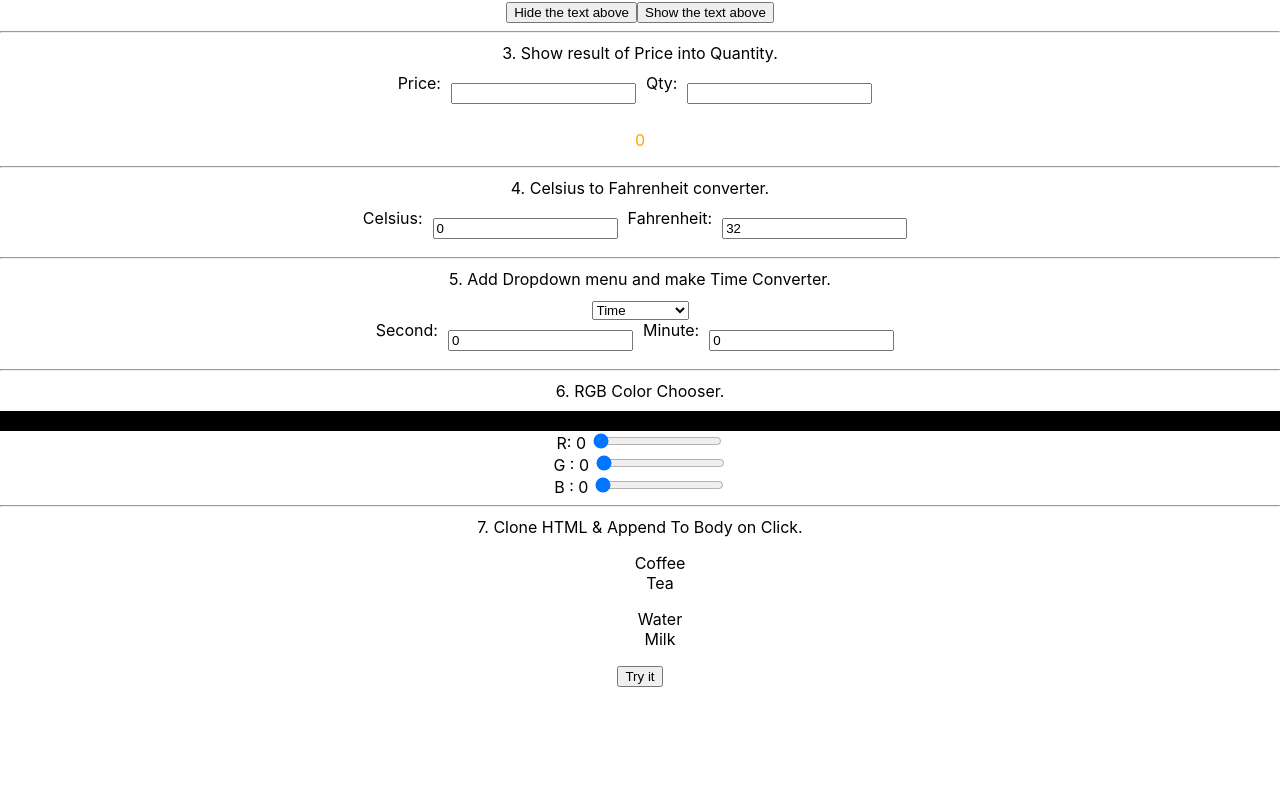
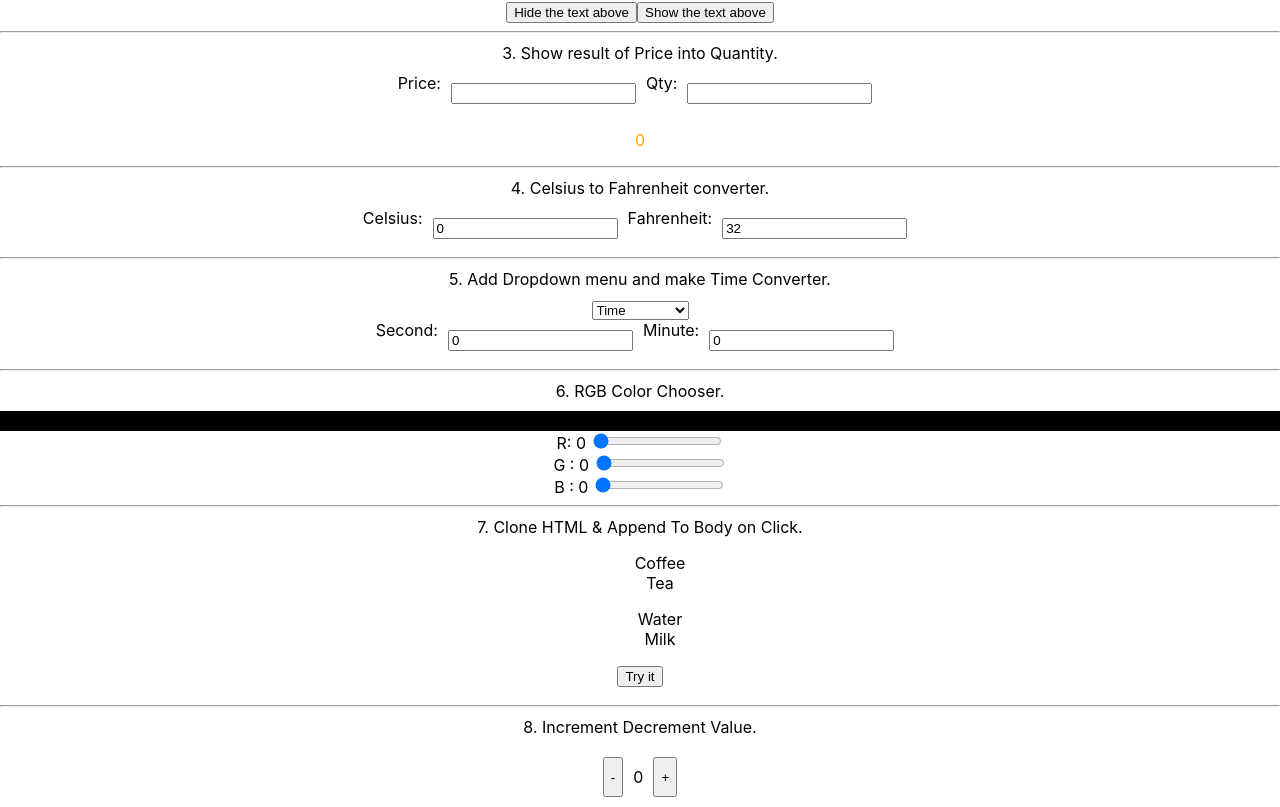
Before and after one commit to kamaliapramesh/learn-react, a React (Create React App) app: page / in a window 1280 px wide. Shown: the part 172-979 px from the top of the page. Before the commit the page ends 869 px from the top, so only its background shows below. Built offline with nearby package versions, Linux system fonts and the light colour scheme.

Commit message:
incement decrement example done

```diff
--- a/src/App.js
+++ b/src/App.js
@@ -7,6 +7,8 @@ import Converter from './components/converter';
 import Dropdown from './components/dropdown';
 import Color from './components/color';
 import Clone from './components/clone';
+import Increment from './components/increment';
+
 
 function App() {
   return (
@@ -31,6 +33,9 @@ function App() {
        <hr></hr>
       <div className="head">7. Clone HTML & Append To Body on Click.</div>
        <Clone />
+       <hr></hr>
+      <div className="head">8. Increment Decrement Value.</div>
+       <Increment />
     </div>
   );
 }
--- a/src/components/Common.css
+++ b/src/components/Common.css
@@ -25,3 +25,6 @@ ul{
 .mb{
     margin-bottom: 10px;
 }
+.m-10{
+    margin: 10px;
+}
--- a/src/components/clone.js
+++ b/src/components/clone.js
@@ -26,11 +26,6 @@ class Clone extends React.Component {
             <li>Water</li>
             <li>Milk</li>
         </ul>
-          {/* {Array.from({ length: this.state.rows }, (_, index) => (
-            <div key={index}>
-              <input />
-            </div>
-          ))} */}
           <button className="mb" onClick={this.addRow}>Try it</button>
         </div>
       );
--- /dev/null
+++ b/src/components/increment.js
@@ -0,0 +1,32 @@
+import React from 'react';
+import './Common.css';
+
+class Increment extends React.Component {
+    constructor(props) {
+        super(props);
+        this.state = {
+          counter: 0
+        };
+      }
+    decrement = () => {
+        const counter = this.state.counter -1;
+        this.setState({ counter, counter })
+    }
+
+    increment = () => {
+        const counter = this.state.counter +1;
+        this.setState({ counter, counter })
+    }
+
+    render() {
+      return (
+        <div className="d-flex m-10">
+          <button onClick={this.decrement}>-</button>
+          <div  className="m-10">{ this.state.counter }</div>
+          <button onClick={this.increment}>+</button>
+        </div>
+      );
+    }
+}
+
+export default Increment
```
